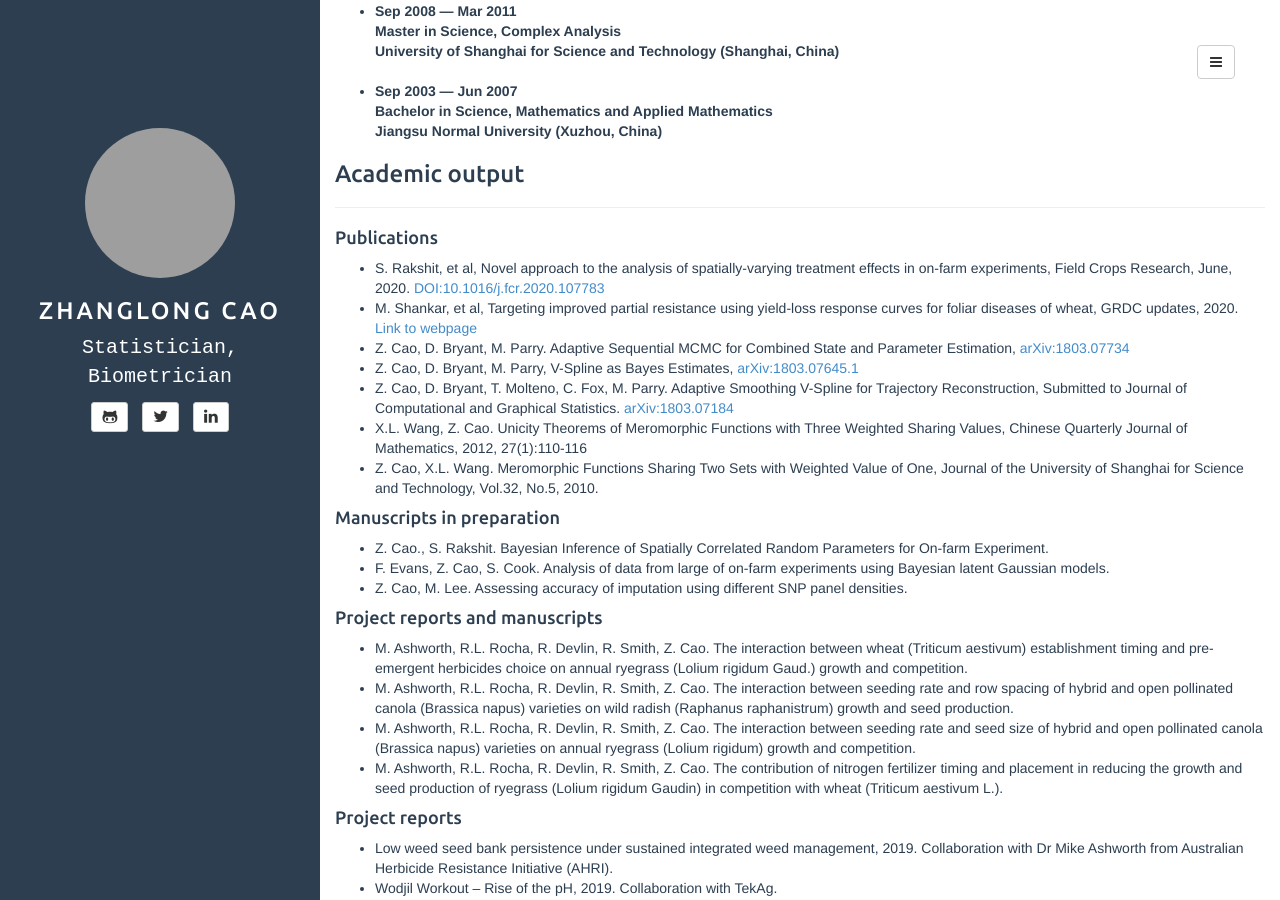
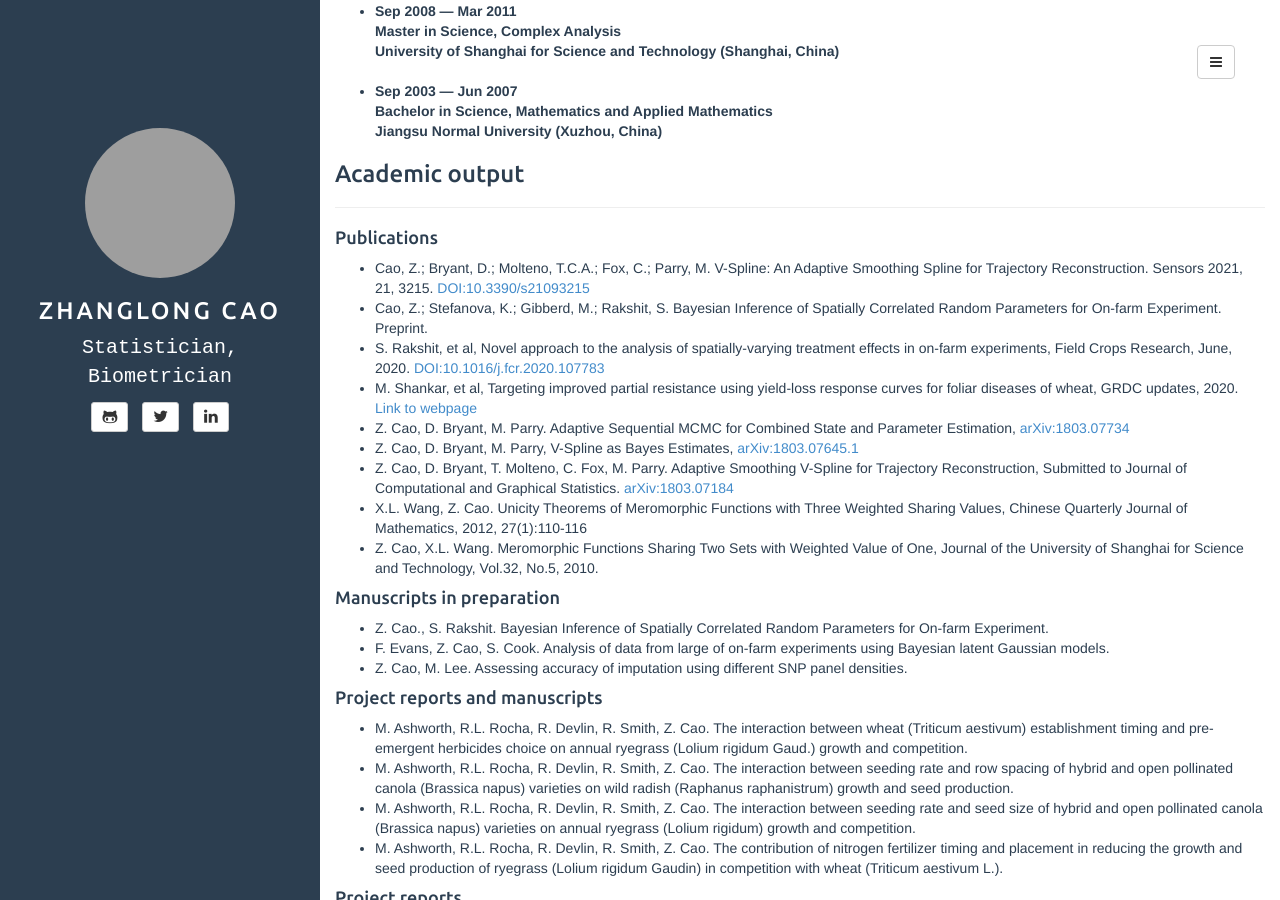
Before and after one commit to jeromecy/jeromecy.github.io, a Jekyll site: the page built from MYCV.md, in a window 1280 px wide and 900 px high, scrolled down 326 px. Built offline with Jekyll 4.4.1, drawn with Linux system fonts in a browser that asks for light colours; grey boxes are pictures that could not be loaded.

Commit message:
sensor publication

```diff
--- a/MYCV.md
+++ b/MYCV.md
@@ -32,6 +32,8 @@ I am working as a statistician/biometrician at SAGI West (Statistics for the Aus
 
 
 #### Publications
+- Cao, Z.; Bryant, D.; Molteno, T.C.A.; Fox, C.; Parry, M. V-Spline: An Adaptive Smoothing Spline for Trajectory Reconstruction. Sensors 2021, 21, 3215. [DOI:10.3390/s21093215](https://doi.org/10.3390/s21093215)
+- Cao, Z.; Stefanova, K.; Gibberd, M.; Rakshit, S. Bayesian Inference of Spatially Correlated Random Parameters for On-farm Experiment. Preprint.
 - S. Rakshit, et al, Novel approach to the analysis of spatially-varying treatment effects in on-farm experiments, Field Crops Research, June, 2020. [DOI:10.1016/j.fcr.2020.107783](https://doi.org/10.1016/j.fcr.2020.107783)
 - M. Shankar, et al, Targeting improved partial resistance using yield-loss response curves for foliar diseases of wheat, GRDC updates, 2020. [Link to webpage](https://grdc.com.au/resources-and-publications/grdc-update-papers/tab-content/grdc-update-papers/2020/02/targeting-improved-partial-resistance-using-yield-loss-response-curves-for-foliar-diseases-of-wheat)
 - Z. Cao, D. Bryant, M. Parry. Adaptive Sequential MCMC for Combined State and Parameter Estimation, [arXiv:1803.07734](https://arxiv.org/abs/1803.07734)
```
